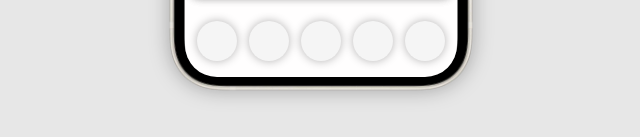
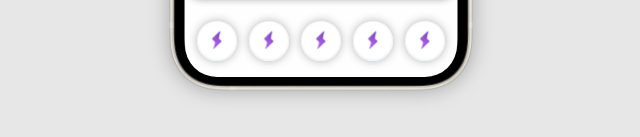
Before and after one commit to Sirio2022/javascript-100-proyectos, a plain HTML site: page 01-tinder-swipe/index.html in a window 1280 px wide. Shown: the part 619-756 px from the top of the page, 319-959 px from the left. Drawn offline with Linux system fonts and the light colour scheme.

Commit message:
Update index.html

```diff
--- a/01-tinder-swipe/index.html
+++ b/01-tinder-swipe/index.html
@@ -98,11 +98,10 @@
     & button {
       background: url('./tinder-icons.webp') no-repeat;
       background-position: 0px 0px;
-      background-size: 150px;
+      background-size: 220px;
       width: 40px;
       height: 40px;
       border-radius: 50%;
-      background: #f5f5f5;
       box-shadow: 0 0 10px rgba(0, 0, 0, 0.3);
       border: none;
       cursor: pointer;
```
